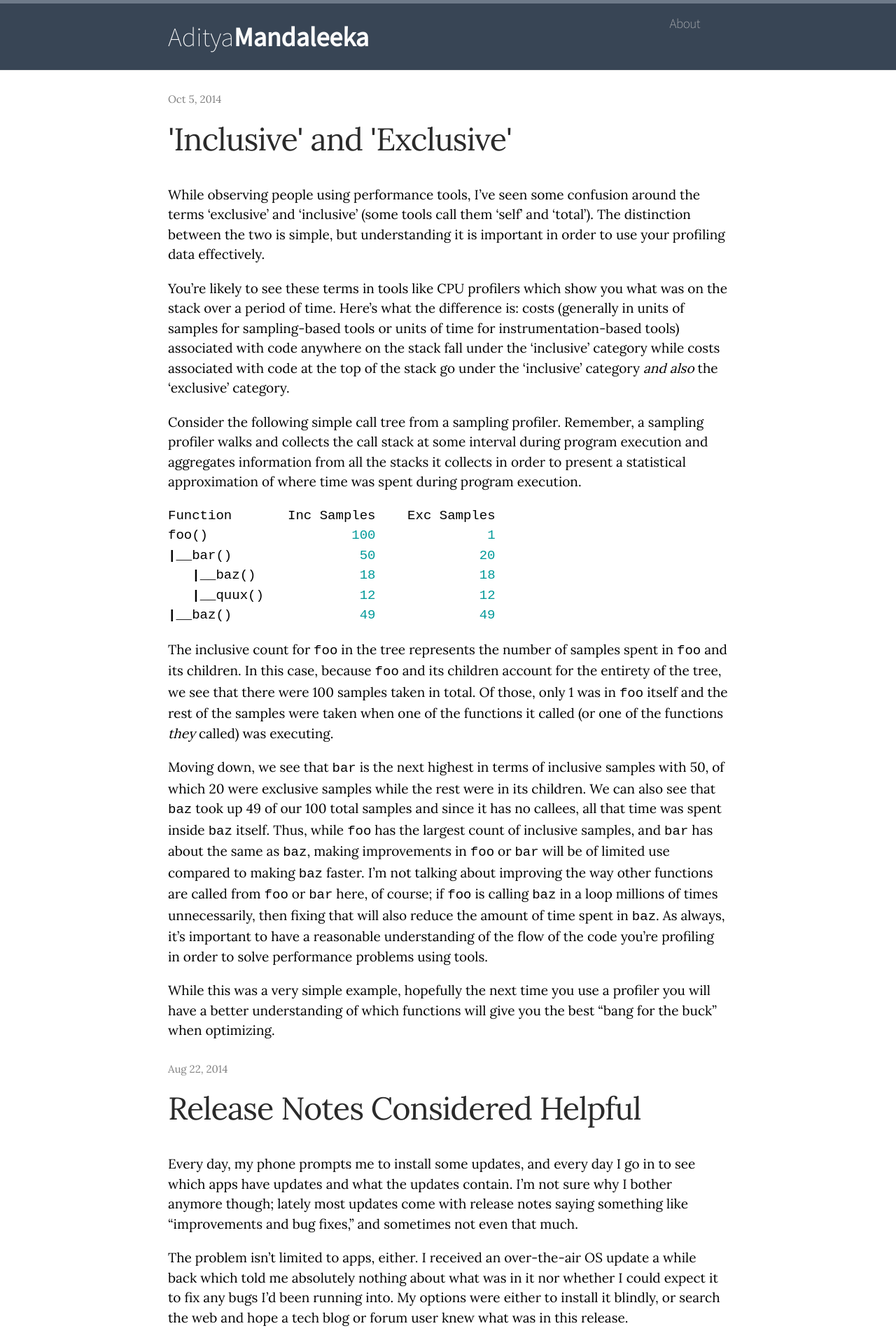
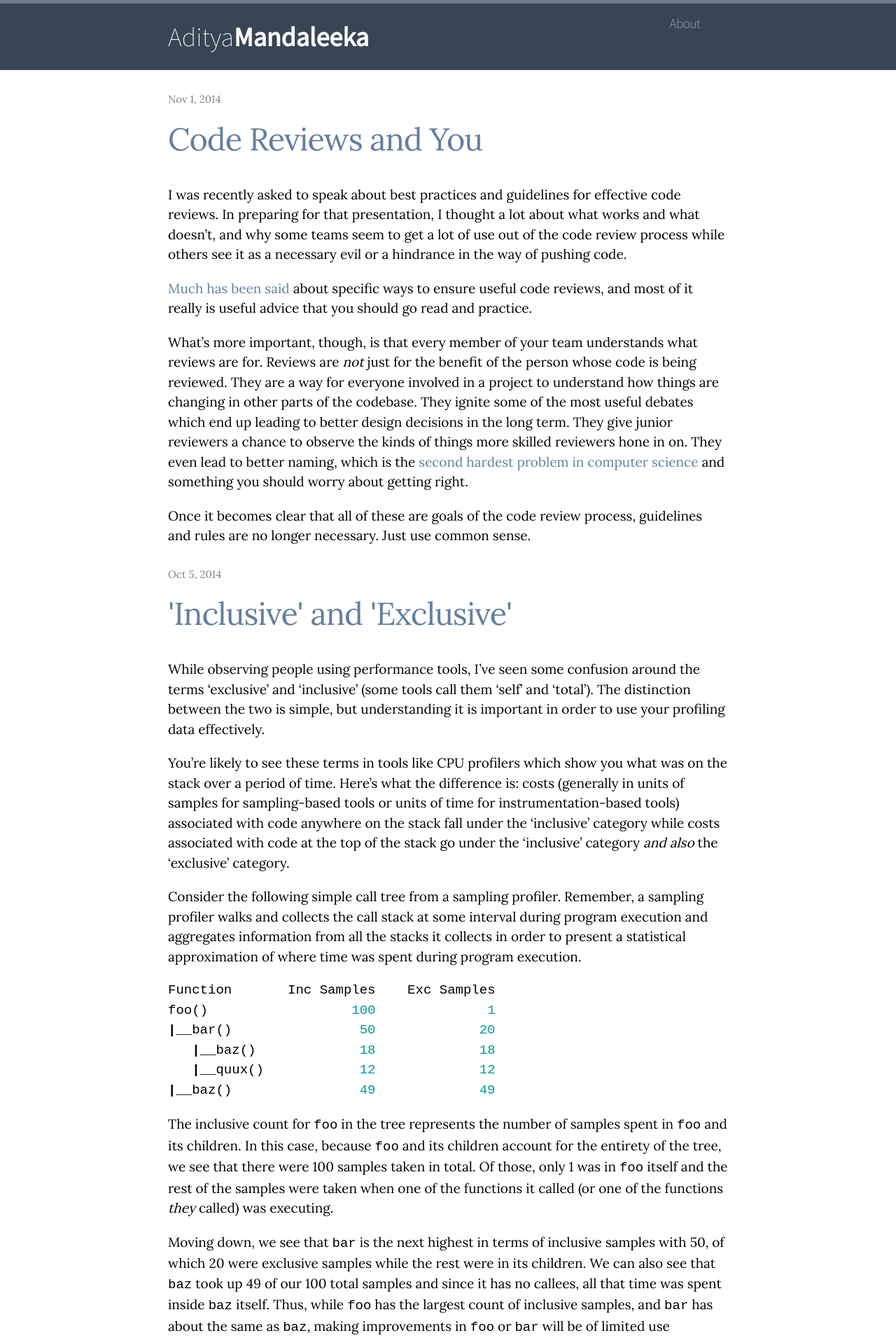
Before and after one commit to adityamandaleeka/mandaleeka.com, a Jekyll site: the page built from index.html, in a window 1280 px wide. Shown: the top 1915 px of the page at 70% size. Built offline with Jekyll 4.4.1, drawn with Linux system fonts in a browser that asks for light colours.

Commit message:
add post about code reviews and minor CSS change for link color

```diff
--- /dev/null
+++ b/_posts/2014-11-01-code-reviews-and-you.markdown
@@ -0,0 +1,14 @@
+---
+layout: post
+title:  "Code Reviews and You"
+date:   2014-11-01 18:59:20
+categories: development
+---
+
+I was recently asked to speak about best practices and guidelines for effective code reviews. In preparing for that presentation, I thought a lot about what works and what doesn't, and why some teams seem to get a lot of use out of the code review process while others see it as a necessary evil or a hindrance in the way of pushing code.
+
+[Much](http://blog.codinghorror.com/code-reviews-just-do-it/) [has](http://smartbear.com/smartbear/media/pdfs/wp-cc-11-best-practices-of-peer-code-review.pdf) [been](http://haacked.com/archive/2013/10/28/code-review-like-you-mean-it.aspx/) [said](http://programmers.stackexchange.com/questions/1224/whats-the-most-effective-way-to-perform-code-reviews) about specific ways to ensure useful code reviews, and most of it really is useful advice that you should go read and practice.
+
+What's more important, though, is that every member of your team understands what reviews are for. Reviews are *not* just for the benefit of the person whose code is being reviewed. They are a way for everyone involved in a project to understand how things are changing in other parts of the codebase. They ignite some of the most useful debates which end up leading to better design decisions in the long term. They give junior reviewers a chance to observe the kinds of things more skilled reviewers hone in on. They even lead to better naming, which is the [second hardest problem in computer science](http://mandaleeka.com/naming/2014/07/15/the-second-hardest-problem) and something you should worry about getting right.
+
+Once it becomes clear that all of these are goals of the code review process, guidelines and rules are no longer necessary. Just use common sense.
--- a/css/main.css
+++ b/css/main.css
@@ -19,9 +19,9 @@ body {
 
 h1, h2, h3, h4, h5, h6 { font-size: 100%; font-weight: 400; }
 
-a         { color: #2a2a2a; text-decoration: none; }
+a         { color: #647E9D; text-decoration: none; }
 a:hover   { color: #000; text-decoration: underline; }
-a:visited { color: #2a2a2a; }
+a:visited { color: #647E9D; }
 
 /* Utility */
 
```
